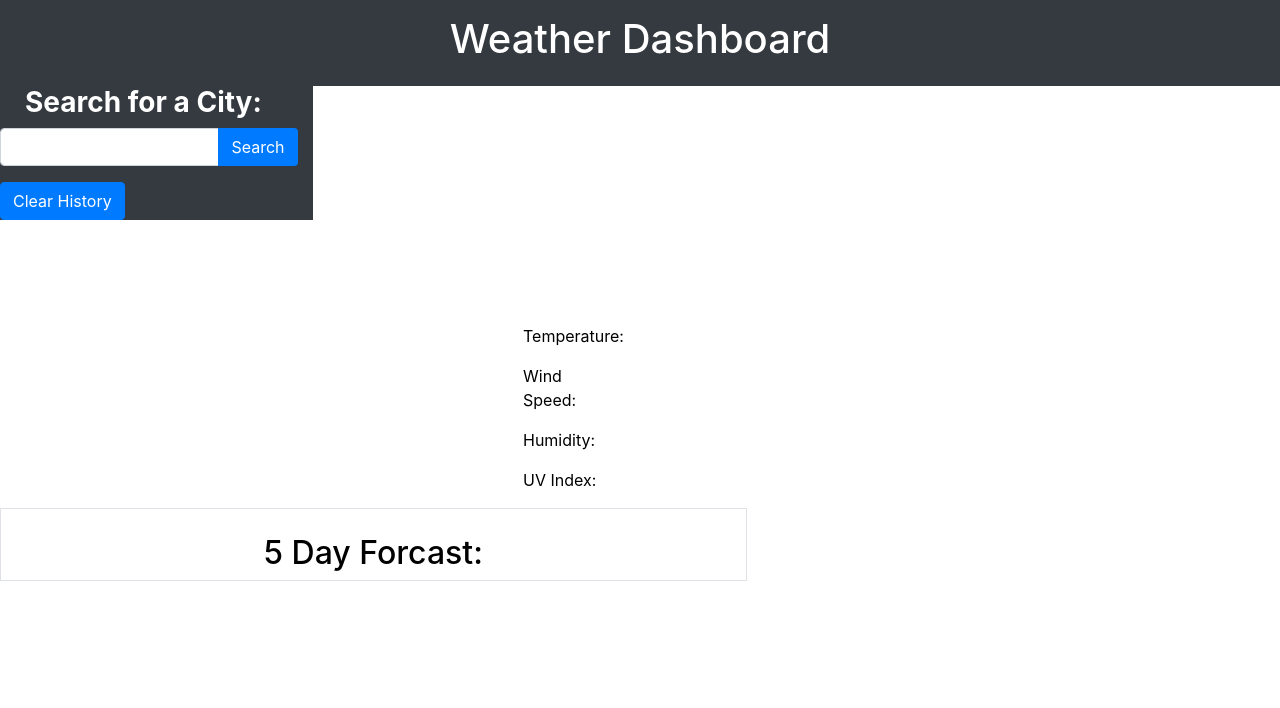
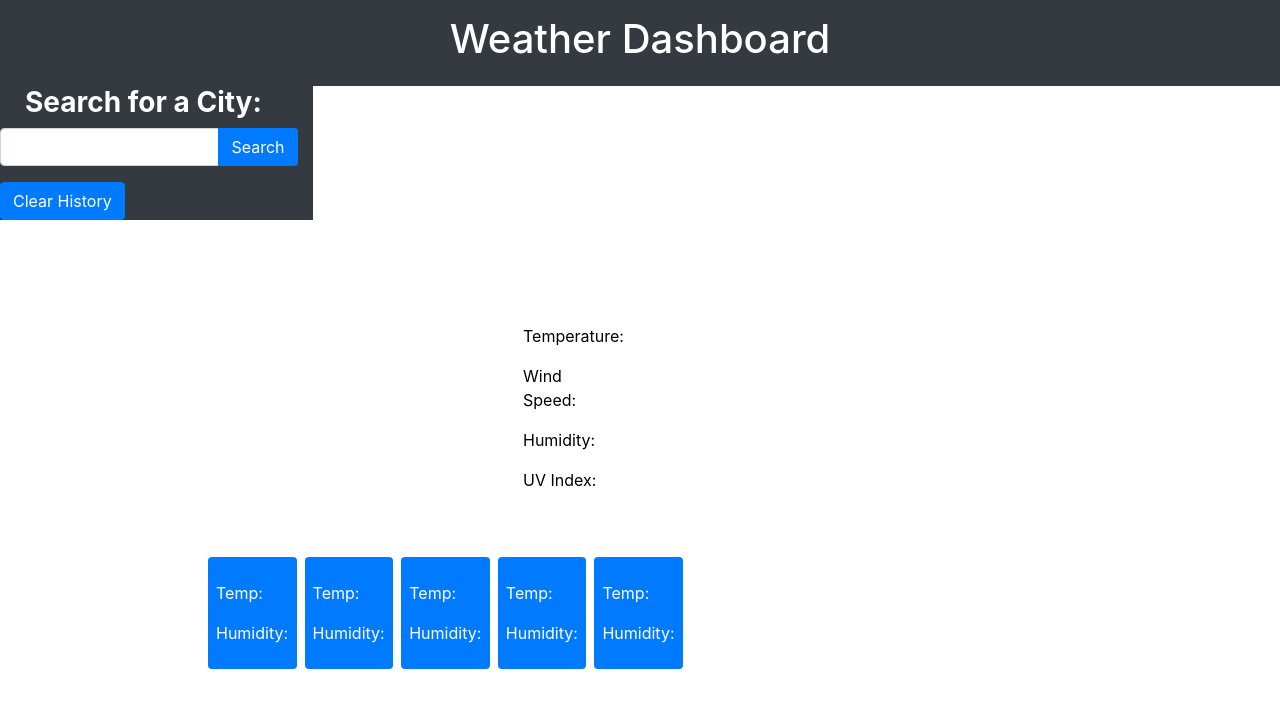
Before and after one commit to snbarnhouse/weather_dashboard, a plain HTML site: page index.html in a window 1280 px wide. Drawn offline with nearby package versions, Linux system fonts and the light colour scheme.

Commit message:
Modified html.

```diff
--- a/index.html
+++ b/index.html
@@ -41,11 +41,47 @@
             </div>
         </div>
         <!--Future forcast-->
-        <div class = "row border" id = "five-day-forecast">
-            <h2 class= "col-12" id = "forecast">5 Day Forcast:</h2>
-            <div class = "d-flex" id = "fiveday-container"></div>
+        <div class="col-sm-12" id ="future-weather">
+            <h3>5-Day Forecast:</h3>
+            <div class="row text-light">
+                <div class="col-sm-2 bg-primary forecast text-white ml-2 mb-3 p-2 mt-2 rounded" >
+                    <p id="fDate0"></p>
+                    <p id="fImg0"></p>
+                    <p>Temp:<span id="fTemp0"></span></p>
+                    <p>Humidity:<span id="fHumidity0"></span></p>
+                </div>
+                <div class="col-sm-2 bg-primary forecast text-white ml-2 mb-3 p-2 mt-2 rounded" >
+                    <p id="fDate1"></p>
+                    <p id="fImg1"></p>
+                    <p>Temp:<span id="fTemp1"></span></p>
+                    <p>Humidity:<span id="fHumidity1"></span></p>
+                </div>
+                <div class="col-sm-2 bg-primary forecast text-white ml-2 mb-3 p-2 mt-2 rounded">
+                    <p id="fDate2"></p>
+                    <p id="fImg2"></p>
+                    <p>Temp:<span id="fTemp2"></span></p>
+                    <p>Humidity:<span id="fHumidity2"></span></p>
+                </div>
+                <div class="col-sm-2 bg-primary forecast text-white ml-2 mb-3 p-2 mt-2 rounded">
+                    <p id="fDate3"></p>
+                    <p id="fImg3"></p>
+                    <p>Temp:<span id="fTemp3"></span></p>
+                    <p>Humidity:<span id="fHumidity3"></span></p>
+                </div>
+                <div class="col-sm-2 bg-primary forecast text-white ml-2 mb-3 p-2 mt-2 rounded" >
+                    <p id="fDate4"></p>
+                    <p id="fImg4"></p>
+                    <p>Temp:<span id="fTemp4"></span></p>
+                    <p>Humidity:<span id="fHumidity4"></span></p>
+                </div>
+            </div>
+        </div>
+
     </div>
-    </div>
+</div>
+</div>
+    <script src="https://code.jquery.com/jquery.js"></script>
+    <script src="https://cdnjs.cloudflare.com/ajax/libs/twitter-bootstrap/4.0.0/js/bootstrap.bundle.min.js"></script>
     <script src = "script.js"></script>
   </body>
   </html>
--- a/script.js
+++ b/script.js
@@ -31,8 +31,8 @@ function displayWeather (event) {
     }
 }
 function currentWeather(city) {
+    var APIUrl = "https://api.openweathermap.org/data/2.5/weather?q=" + city + "&APPID=" + APIKey;;
     //using url to get data from api
-    APIUrl + city + "&APPID=" + APIKey;
     $.ajax({
         url:APIUrl,
         method: "GET",
--- a/style.css
+++ b/style.css
@@ -15,3 +15,6 @@ h2 {
     color: black;
     padding-top: 25px;
 }
+#future-weather {
+    padding-left: 200px;
+}
```
